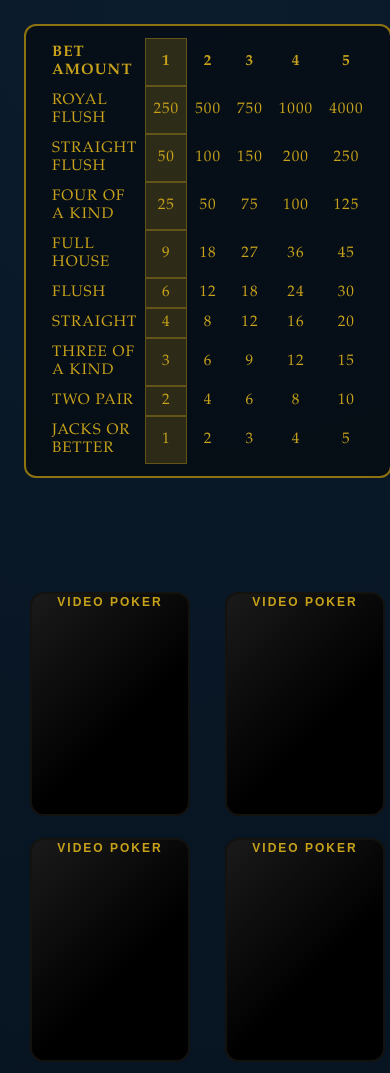
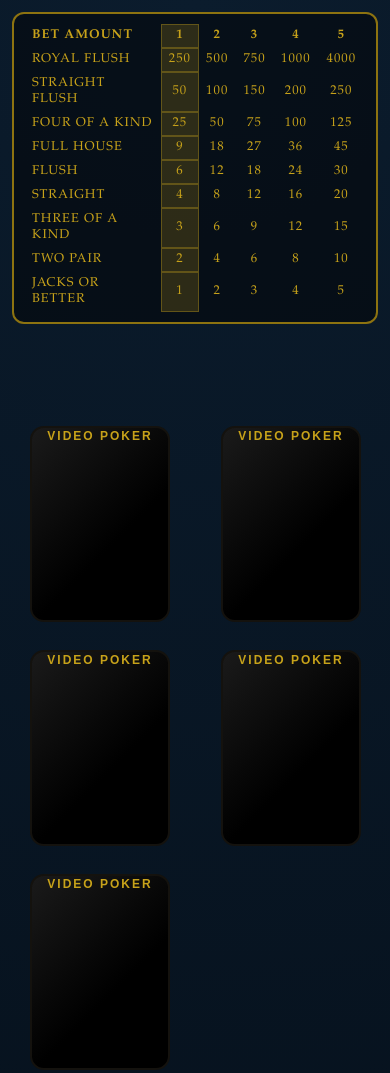
Before and after one commit to joedementri/video-poker, a plain HTML site: page jacks-or-better/job.html in a window 390 px wide. Shown: the top 1073 px of the page. Drawn offline with Linux system fonts and the light colour scheme.

Commit message:
mobile view

```diff
--- a/jacks-or-better/styles.css
+++ b/jacks-or-better/styles.css
@@ -468,4 +468,97 @@
   .controls-row {
     grid-template-columns: 1fr;
   }
+
+  .paytable {
+    overflow-x: auto;
+  }
+
+  .paytable table {
+    min-width: 520px;
+  }
 }
+
+@media (max-width: 600px) {
+  body {
+    padding: 16px;
+  }
+
+  .table-wrap {
+    gap: 22px;
+  }
+
+  .cards-row {
+    grid-template-columns: repeat(2, minmax(120px, 1fr));
+    gap: 20px;
+    row-gap: 30px;
+    padding-bottom: 32px;
+  }
+
+  .card {
+    max-width: 150px;
+  }
+
+  .held-label {
+    top: -22px;
+    font-size: 0.8rem;
+  }
+
+  .best-label {
+    bottom: -32px;
+    font-size: 0.8rem;
+  }
+
+  .status-row {
+    gap: 16px;
+  }
+
+  .controls-row {
+    gap: 16px;
+  }
+
+  .stats-panel {
+    padding: 16px;
+  }
+}
+
+@media (max-width: 480px) {
+  body {
+    padding: 12px;
+  }
+
+  .layout-grid {
+    width: 100%;
+  }
+
+  .table-wrap {
+    width: 100%;
+  }
+
+  .paytable {
+    padding: 10px 12px;
+  }
+
+  .paytable table {
+    min-width: 0;
+    font-size: 0.8rem;
+  }
+
+  .paytable th,
+  .paytable td {
+    padding: 4px 6px;
+  }
+
+  .cards-row {
+    grid-template-columns: repeat(2, minmax(0, 1fr));
+    gap: 16px;
+    row-gap: 28px;
+  }
+
+  .card {
+    max-width: 140px;
+  }
+
+  .controls-row {
+    grid-template-columns: 1fr;
+  }
+}
```
